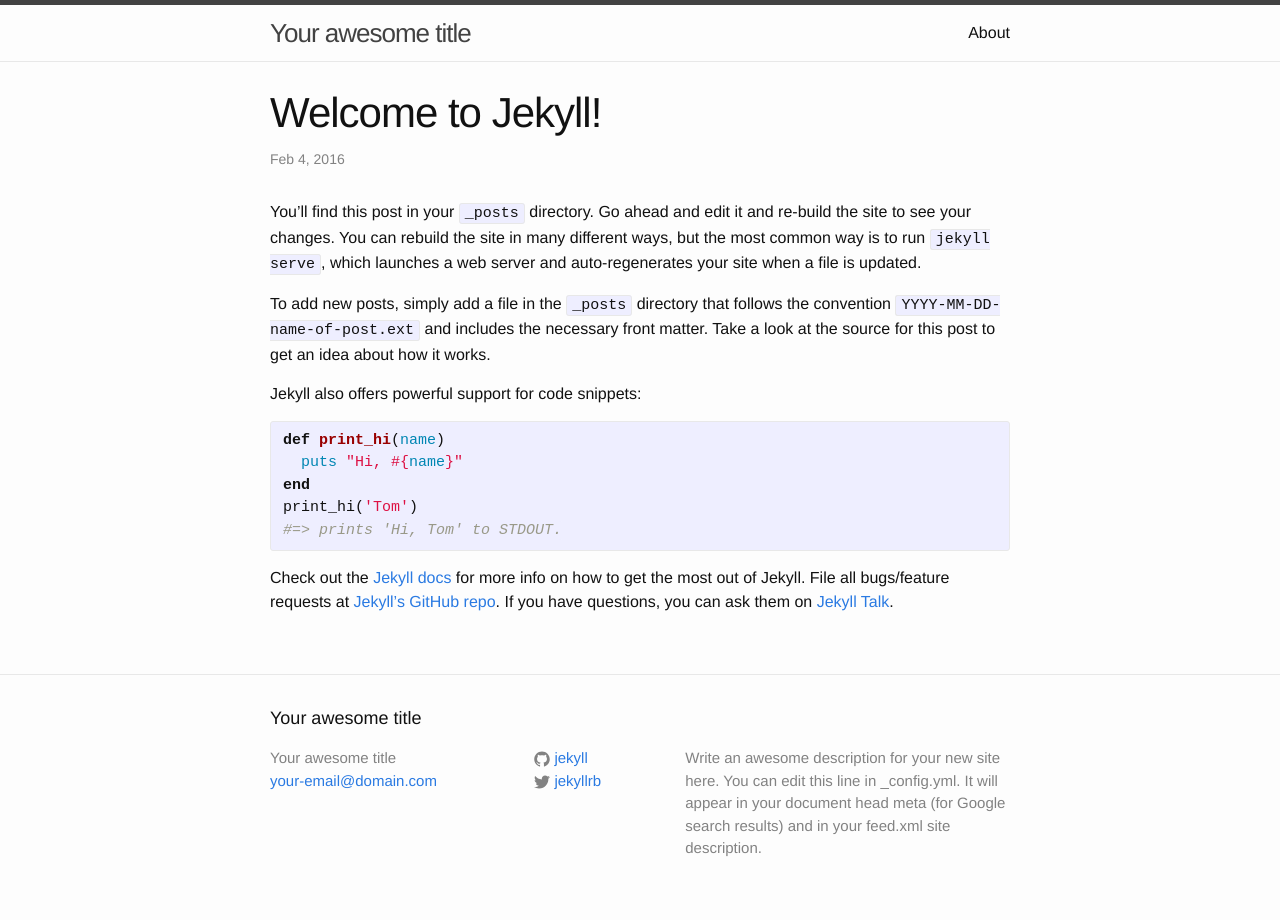
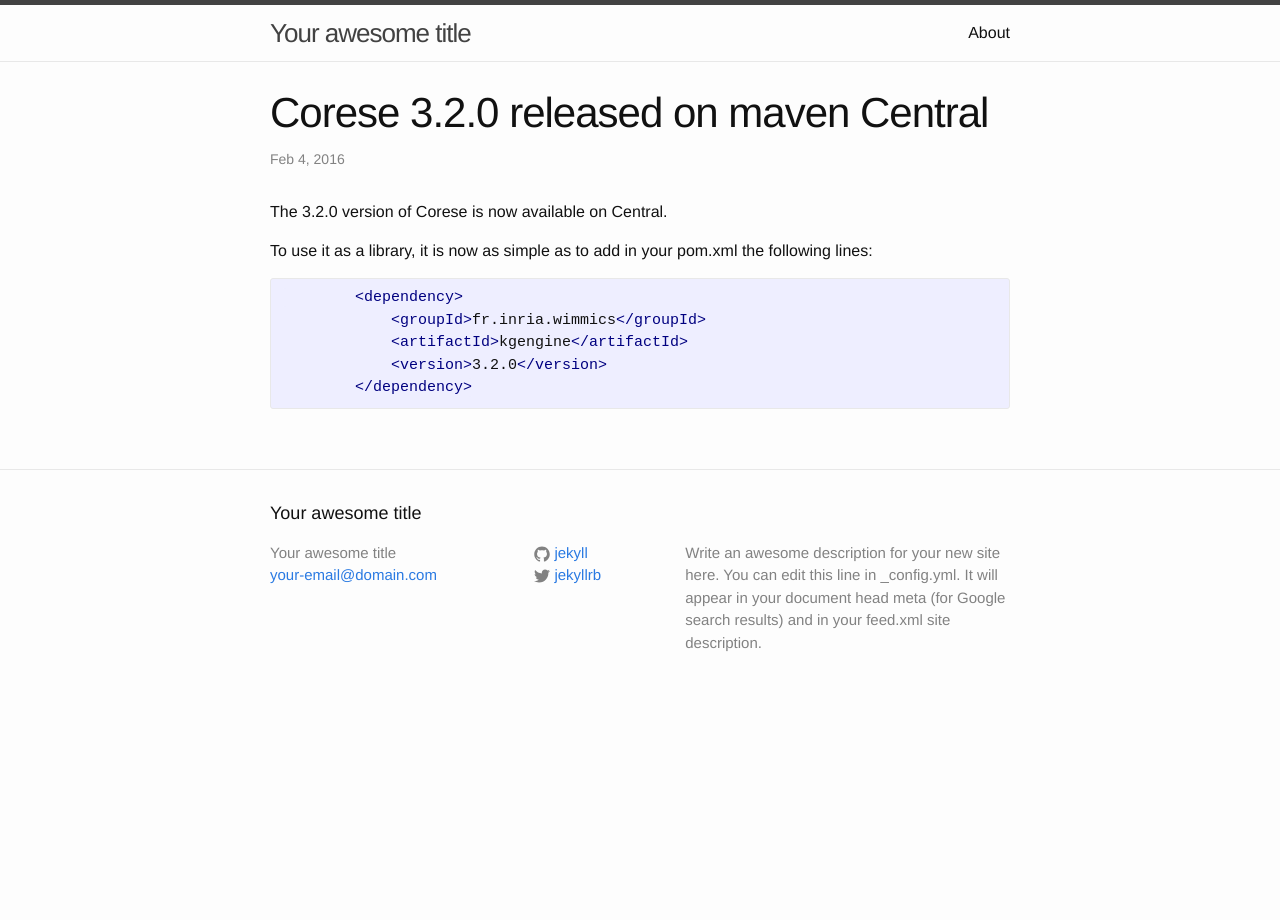
Before and after one commit to Wimmics/Wimmics.github.io, a Jekyll site: the page built from _posts/2016-02-04-welcome-to-jekyll.markdown, in a window 1280 px wide. Built offline with Jekyll 4.4.1, drawn with Linux system fonts in a browser that asks for light colours.

Commit message:
first post on corese 3.2.0 made available on Central.

```diff
--- a/_posts/2016-02-04-welcome-to-jekyll.markdown
+++ b/_posts/2016-02-04-welcome-to-jekyll.markdown
@@ -1,25 +1,17 @@
 ---
 layout: post
-title:  "Welcome to Jekyll!"
+title:  "Corese 3.2.0 released on maven Central"
 date:   2016-02-04 19:19:05 +0100
-categories: jekyll update
+categories: corese release
 ---
-You’ll find this post in your `_posts` directory. Go ahead and edit it and re-build the site to see your changes. You can rebuild the site in many different ways, but the most common way is to run `jekyll serve`, which launches a web server and auto-regenerates your site when a file is updated.
+The 3.2.0 version of Corese is now available on Central.
 
-To add new posts, simply add a file in the `_posts` directory that follows the convention `YYYY-MM-DD-name-of-post.ext` and includes the necessary front matter. Take a look at the source for this post to get an idea about how it works.
-
-Jekyll also offers powerful support for code snippets:
-
-{% highlight ruby %}
-def print_hi(name)
-  puts "Hi, #{name}"
-end
-print_hi('Tom')
-#=> prints 'Hi, Tom' to STDOUT.
+To use it as a library, it is now as simple as to add in your pom.xml
+the following lines:
+{% highlight xml%}
+        <dependency>
+            <groupId>fr.inria.wimmics</groupId>
+            <artifactId>kgengine</artifactId>
+            <version>3.2.0</version>
+        </dependency>
 {% endhighlight %}
-
-Check out the [Jekyll docs][jekyll-docs] for more info on how to get the most out of Jekyll. File all bugs/feature requests at [Jekyll’s GitHub repo][jekyll-gh]. If you have questions, you can ask them on [Jekyll Talk][jekyll-talk].
-
-[jekyll-docs]: http://jekyllrb.com/docs/home
-[jekyll-gh]:   https://github.com/jekyll/jekyll
-[jekyll-talk]: https://talk.jekyllrb.com/
```
